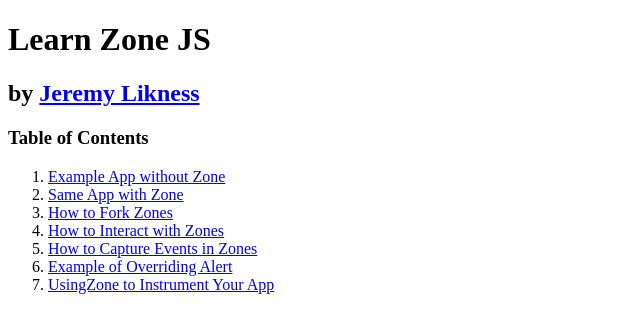
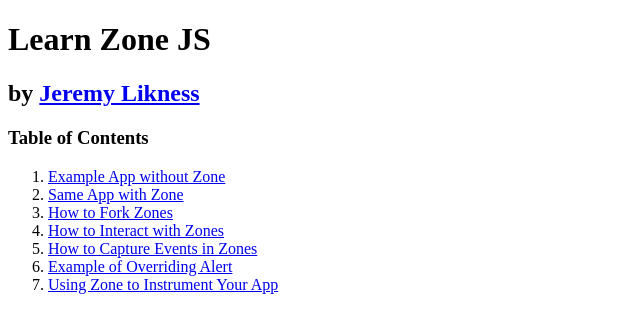
Before and after one commit to JeremyLikness/LearnZoneJs, a plain HTML site: page index.html in a window 1280 px wide. Shown: the full height of the page, 0-640 px from the left. Drawn offline with Linux system fonts and the light colour scheme.

Commit message:
Miscellaneous fixes and clean up

```diff
--- a/index.html
+++ b/index.html
@@ -15,7 +15,7 @@
     <li><a href="04-zone-interactions.html">How to Interact with Zones</a></li>
     <li><a href="05-zone-capture.html">How to Capture Events in Zones</a></li>
     <li><a href="06-redirect-alert.html">Example of Overriding Alert</a></li>
-    <li><a href="07-zone-instrumentation.html">UsingZone to Instrument Your App</a></li>
+    <li><a href="07-zone-instrumentation.html">Using Zone to Instrument Your App</a></li>
 </ol>
 </body>
 </html>
--- a/zones/captureZone.js
+++ b/zones/captureZone.js
@@ -14,7 +14,7 @@ zone.captureZone = {
         console.log('Released captured timeouts.');
     },
     onZoneCreated: function () {
-        console.log('Pointless zone was created.');
+        console.log('Capture zone was created.');
     },
     setTimeout: function (fn) {
         var idx;
```
Also changed, not shown: 05-zone-capture.html (+5 -2 lines).
